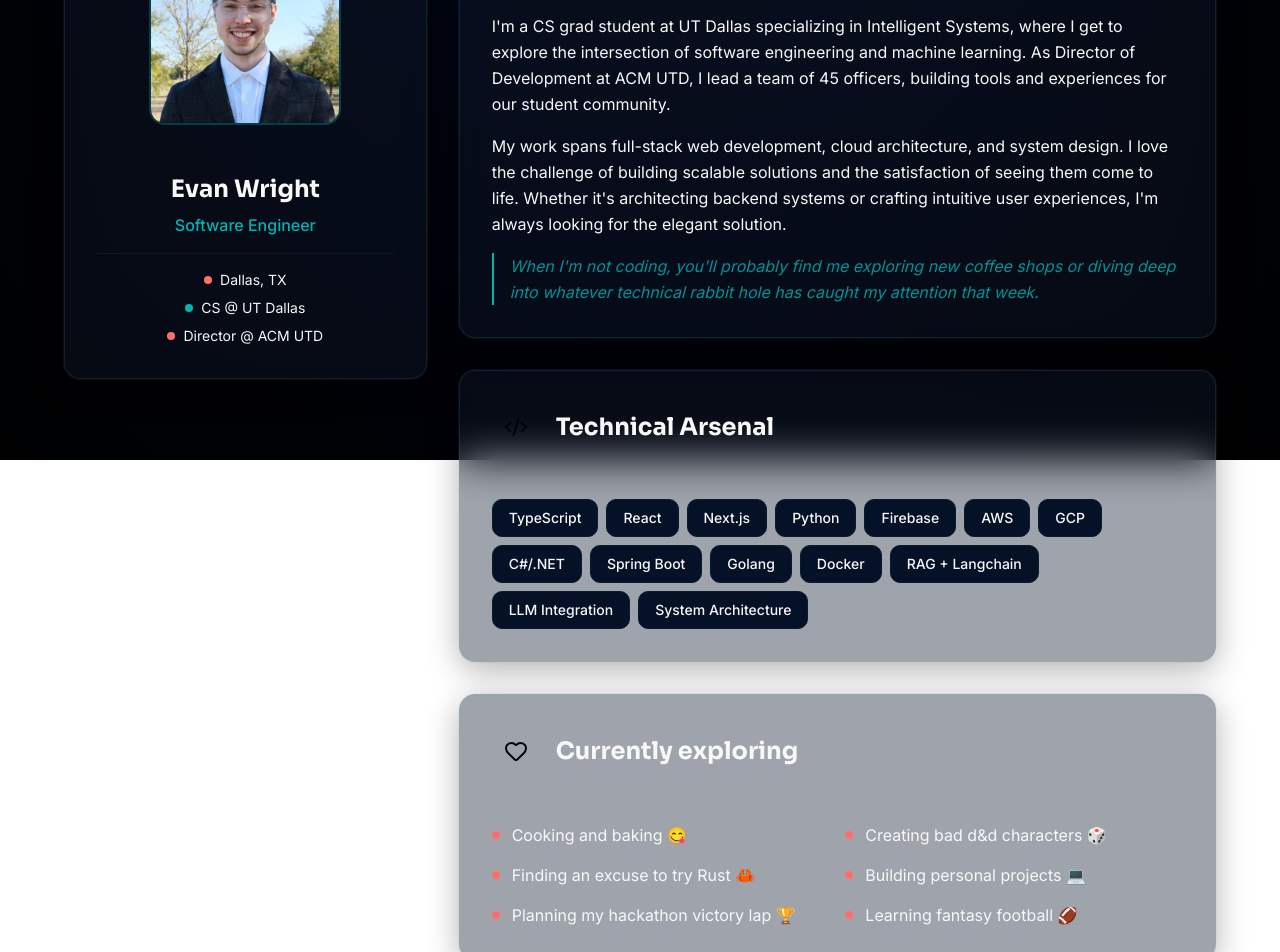
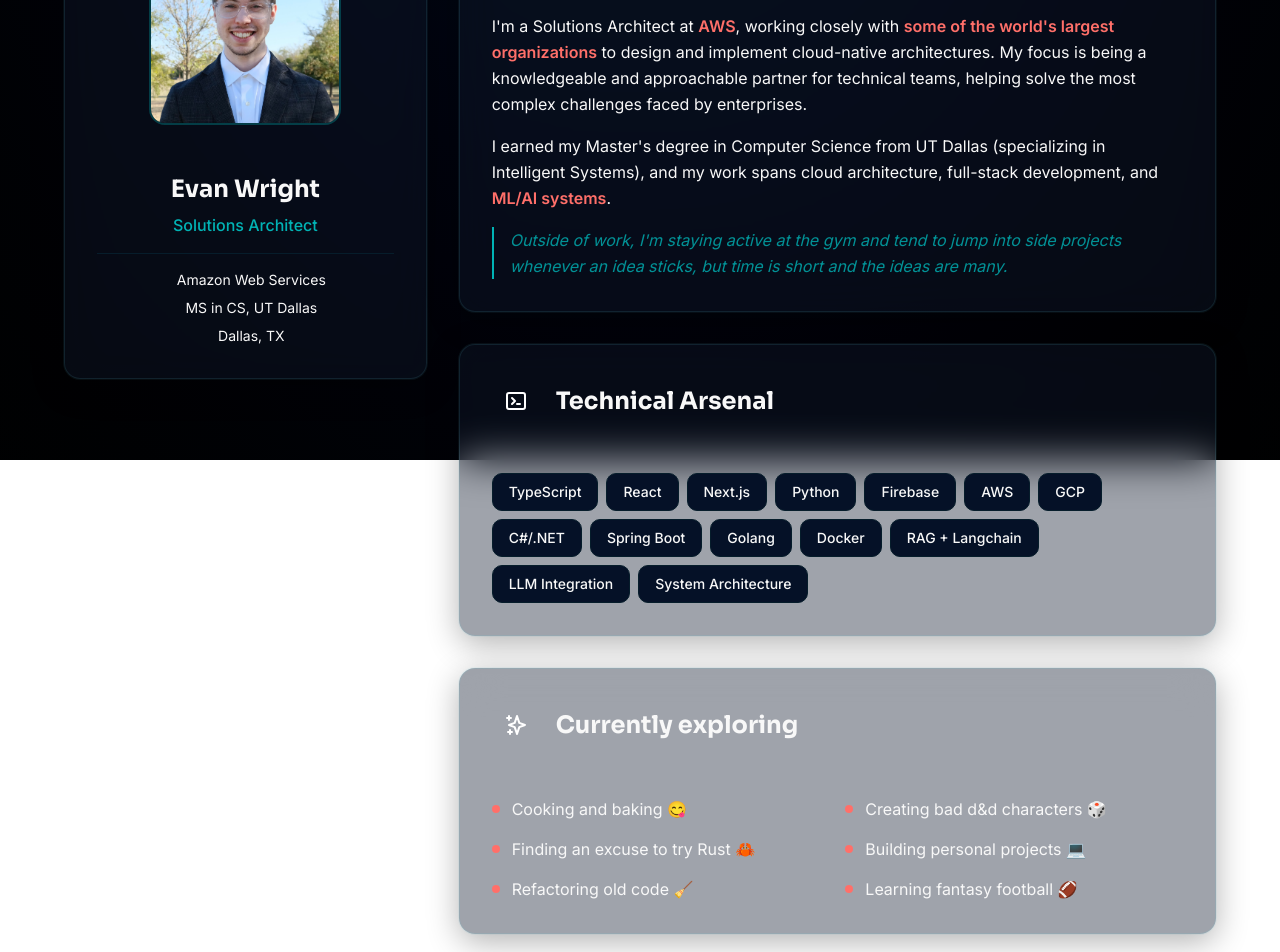
Before and after one commit to emw8105/portfolio, a Next.js app: page /about in a window 1280 px wide. Shown: the part 340-1292 px from the top of the page. Built offline with nearby package versions, Linux system fonts and the light colour scheme.

Commit message:
about page retheming

```diff
--- a/src/app/about/page.tsx
+++ b/src/app/about/page.tsx
@@ -1,7 +1,6 @@
 import { Navigation } from "@/components/navigation"
 import { Card } from "@/components/ui/card"
 import { Badge } from "@/components/ui/badge"
-import { Heart, Code2 } from "lucide-react"
 import Image from "next/image"
 import { skills } from "@/lib/skills"
 import { interests } from "@/lib/interests"
@@ -44,21 +43,21 @@ export default function AboutPage() {
                 <div className="text-center space-y-4">
                   <div>
                     <h2 className="text-2xl font-bold font-serif mb-2">Evan Wright</h2>
-                    <p className="text-primary font-medium">Software Engineer</p>
+                    <p className="text-primary font-medium">Solutions Architect</p>
                   </div>
 
-                  <div className="pt-4 border-t border-border space-y-2 text-sm">
+                  <div className="pt-4 border-t border-border text-sm space-y-2">
                     <div className="flex items-center justify-center gap-2">
-                      <div className="w-2 h-2 bg-accent rounded-full"></div>
-                      <span>Dallas, TX</span>
+                      <div className="w-1 h-3 bg-gradient-ocean rounded-full"></div>
+                      <p className="text-foreground">Amazon Web Services</p>
                     </div>
                     <div className="flex items-center justify-center gap-2">
-                      <div className="w-2 h-2 bg-primary rounded-full"></div>
-                      <span>CS @ UT Dallas</span>
+                      <div className="w-1 h-3 bg-gradient-coral rounded-full"></div>
+                      <p className="text-foreground">MS in CS, UT Dallas</p>
                     </div>
                     <div className="flex items-center justify-center gap-2">
-                      <div className="w-2 h-2 bg-accent rounded-full"></div>
-                      <span>Director @ ACM UTD</span>
+                      <div className="w-1 h-3 bg-gradient-ocean rounded-full"></div>
+                      <p className="text-foreground">Dallas, TX</p>
                     </div>
                   </div>
                 </div>
@@ -75,18 +74,17 @@ export default function AboutPage() {
                 </h3>
                 <div className="space-y-4 text-foreground leading-relaxed">
                   <p>
-                    I'm a CS grad student at UT Dallas specializing in Intelligent Systems, where I get to explore the intersection of
-                    software engineering and machine learning. As Director of Development at ACM UTD, I lead a team of 45 officers,
-                    building tools and experiences for our student community.
+                    I'm a Solutions Architect at <span className="text-accent font-semibold">AWS</span>, working
+                    closely with <span className="text-accent font-semibold">some of the world's largest organizations</span> to design and
+                    implement cloud-native architectures. My focus is being a knowledgeable and approachable partner for technical teams,
+                    helping solve the most complex challenges faced by enterprises.
                   </p>
                   <p>
-                    My work spans full-stack web development, cloud architecture, and system design. I love the challenge of
-                    building scalable solutions and the satisfaction of seeing them come to life. Whether it's architecting
-                    backend systems or crafting intuitive user experiences, I'm always looking for the elegant solution.
+                    I earned my Master's degree in Computer Science from UT Dallas (specializing in Intelligent Systems), and my work spans
+                    cloud architecture, full-stack development, and <span className="text-accent font-semibold">ML/AI systems</span>.
                   </p>
                   <p className="text-primary/80 italic border-l-2 border-primary pl-4">
-                    When I'm not coding, you'll probably find me exploring new coffee shops or diving deep into whatever
-                    technical rabbit hole has caught my attention that week.
+                    Outside of work, I'm staying active at the gym and tend to jump into side projects whenever an idea sticks, but time is short and the ideas are many.
                   </p>
                 </div>
               </Card>
@@ -95,7 +93,9 @@ export default function AboutPage() {
               <Card className="glass-card p-8 glow-hover transition-all duration-500">
                 <div className="flex items-center gap-4 mb-6">
                   <div className="w-12 h-12 bg-gradient-ocean rounded-xl flex items-center justify-center">
-                    <Code2 className="h-6 w-6 text-background" />
+                    <svg className="w-6 h-6 text-white" fill="none" viewBox="0 0 24 24" stroke="currentColor" strokeWidth={2}>
+                      <path strokeLinecap="round" strokeLinejoin="round" d="M8 9l3 3-3 3m5 0h3M5 20h14a2 2 0 002-2V6a2 2 0 00-2-2H5a2 2 0 00-2 2v12a2 2 0 002 2z" />
+                    </svg>
                   </div>
                   <h3 className="text-2xl font-bold font-serif">Technical Arsenal</h3>
                 </div>
@@ -120,7 +120,9 @@ export default function AboutPage() {
                 <div className="absolute top-0 right-0 w-32 h-32 bg-gradient-coral opacity-5 rounded-full blur-3xl"></div>
                 <div className="flex items-center gap-4 mb-6">
                   <div className="w-12 h-12 bg-gradient-coral rounded-xl flex items-center justify-center">
-                    <Heart className="h-6 w-6 text-background" />
+                    <svg className="w-6 h-6 text-white" fill="none" viewBox="0 0 24 24" stroke="currentColor" strokeWidth={2}>
+                      <path strokeLinecap="round" strokeLinejoin="round" d="M5 3v4M3 5h4M6 17v4m-2-2h4m5-16l2.286 6.857L21 12l-5.714 2.143L13 21l-2.286-6.857L5 12l5.714-2.143L13 3z" />
+                    </svg>
                   </div>
                   <h3 className="text-2xl font-bold font-serif">Currently exploring</h3>
                 </div>
@@ -137,14 +139,14 @@ export default function AboutPage() {
           </div>
 
           {/* Fun Nojima section */}
-          <div className="mt-12 flex justify-center">
-            <div className="glass-card rounded-2xl p-6 inline-block group hover:scale-105 transition-transform duration-300">
+          <div className="mt-12 lg:pl-[calc(33.333333%+2rem)]">
+            <div className="flex justify-center lg:justify-start">
               <Image
                 src="/assets/nojima-stretch.gif"
                 alt="Nojima stretching"
                 width={300}
                 height={200}
-                className="rounded-xl"
+                className="rounded-xl hover:scale-105 transition-transform duration-300"
                 unoptimized
               />
             </div>
--- a/src/lib/interests.ts
+++ b/src/lib/interests.ts
@@ -3,6 +3,6 @@ export const interests = [
     "Creating bad d&d characters 🎲",
     "Finding an excuse to try Rust 🦀",
     "Building personal projects 💻",
-    "Planning my hackathon victory lap 🏆",
+    "Refactoring old code 🧹",
     "Learning fantasy football 🏈",
   ]
```
